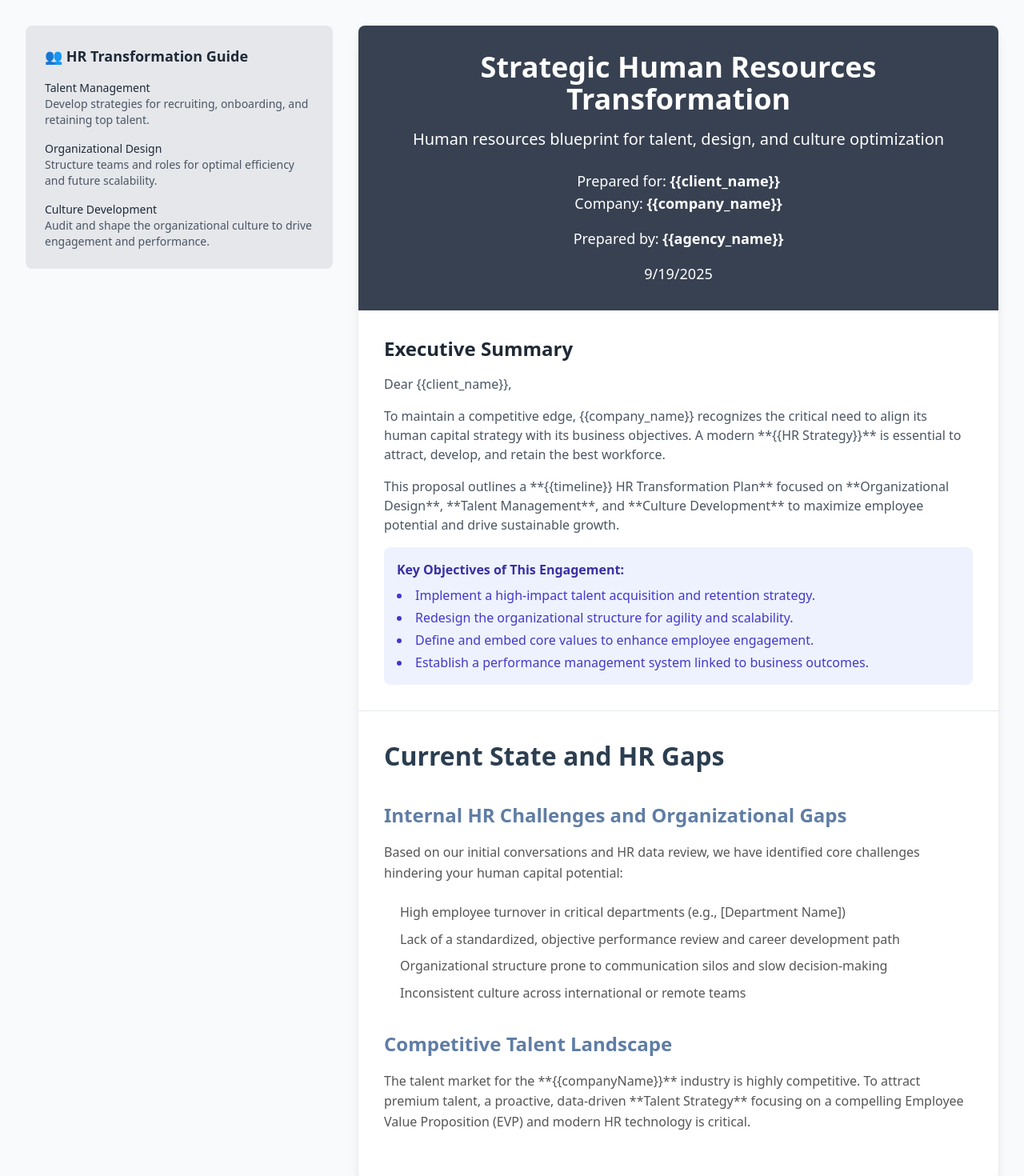
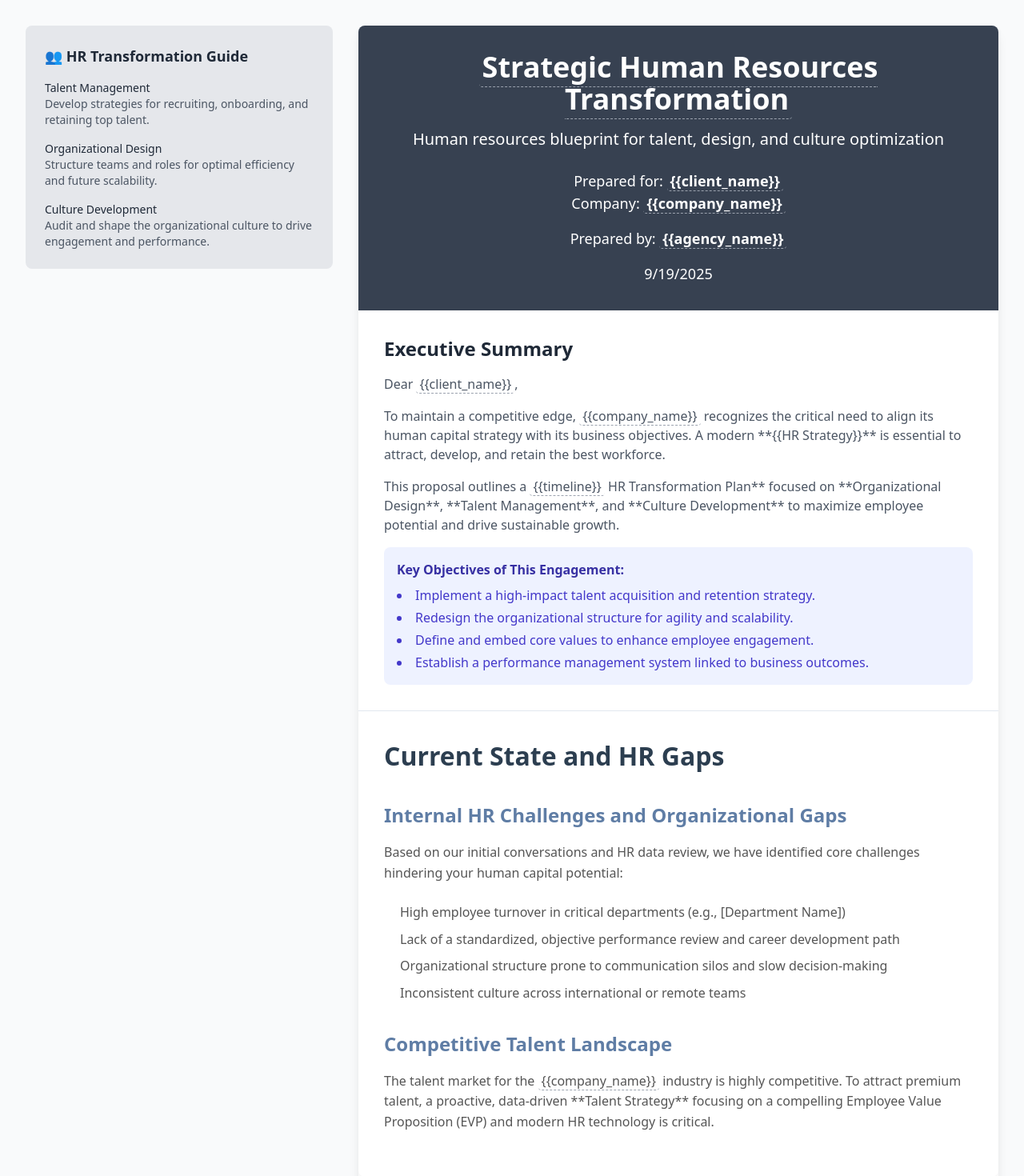
Before and after one commit to mercy-mwai/proposal_builder, a Next.js app: page /templates/business-proposal/hr-consulting in a window 1280 px wide. Shown: the top 1470 px of the page at 80% size. Built offline with nearby package versions, Linux system fonts and the light colour scheme.

Commit message:
Making my hrConsulting  file editable

```diff
--- a/components/templates/business/hrConsultingTemplate.tsx
+++ b/components/templates/business/hrConsultingTemplate.tsx
@@ -16,12 +16,13 @@ import {
   Download,
   User,
   Target,
-  Users, // Organizational Design/HR
-  Briefcase, // Talent Management
-  Heart, // Culture
-  BarChart, // Performance
+  Users,
+  Briefcase,
+  Heart,
+  BarChart,
 } from "lucide-react";
 import { useRouter } from "next/navigation";
+import EditableField from "../EditableField";
 
 interface HRConsultingTemplateProps {
   clientName?: string;
@@ -30,6 +31,8 @@ interface HRConsultingTemplateProps {
   projectTitle?: string;
   timeline?: string;
   totalInvestment?: string;
+  userEmail?:string;
+  userPhone?:string;
 }
 
 export default function HRConsultingTemplate({
@@ -39,6 +42,8 @@ export default function HRConsultingTemplate({
   projectTitle = "Strategic Human Resources Transformation",
   timeline = "{{timeline}}",
   totalInvestment = "{{total_investment}}",
+  userEmail="{{user_email}}",
+  userPhone="{{user_phone}}"
 }: HRConsultingTemplateProps) {
   const [downloadForm, setDownloadForm] = useState({
     firstName: "",
@@ -160,22 +165,30 @@ export default function HRConsultingTemplate({
           <div className="lg:col-span-2">
             <div className="bg-white rounded-lg shadow-lg overflow-hidden">
               <div className="bg-gray-700 text-white p-8 text-center">
-                <h1 className="text-4xl font-bold mb-4">{projectTitle}</h1>
+                <h1 className="text-4xl font-bold mb-4">
+                  <EditableField label="projectTitle" defaultValue={projectTitle} />
+                </h1>
                 <p className="text-xl mb-6">
                   Human resources blueprint for talent, design, and culture optimization
                 </p>
                 <div className="text-lg">
                   <p>
                     Prepared for:{" "}
-                    <span className="font-semibold">{clientName}</span>
+                    <span className="font-semibold">
+                      <EditableField label="clientName" defaultValue={clientName} />
+                    </span>
                   </p>
                   <p>
                     Company:{" "}
-                    <span className="font-semibold">{companyName}</span>
+                    <span className="font-semibold">
+                      <EditableField label="companyName" defaultValue={companyName} />
+                    </span>
                   </p>
                   <p className="mt-4">
                     Prepared by:{" "}
-                    <span className="font-semibold">{agencyName}</span>
+                    <span className="font-semibold">
+                      <EditableField label="agencyName" defaultValue={agencyName} />
+                    </span>
                   </p>
                   <p className="mt-4">{new Date().toLocaleDateString()}</p>
                 </div>
@@ -186,12 +199,12 @@ export default function HRConsultingTemplate({
                   Executive Summary
                 </h2>
                 <div className="prose max-w-none text-gray-600">
-                  <p className="mb-4">Dear {clientName},</p>
+                  <p className="mb-4">Dear <EditableField label="clientName" defaultValue={clientName} />,</p>
                   <p className="mb-4">
-                    To maintain a competitive edge, {companyName} recognizes the critical need to align its human capital strategy with its business objectives. A modern **{'{{HR Strategy}}'}** is essential to attract, develop, and retain the best workforce.
+                    To maintain a competitive edge,  <EditableField label="companyName" defaultValue={companyName} /> recognizes the critical need to align its human capital strategy with its business objectives. A modern **{'{{HR Strategy}}'}** is essential to attract, develop, and retain the best workforce.
                   </p>
                   <p className="mb-4">
-                    This proposal outlines a **{timeline} HR Transformation Plan** focused on **Organizational Design**, **Talent Management**, and **Culture Development** to maximize employee potential and drive sustainable growth.
+                    This proposal outlines a <EditableField label="timeline" defaultValue={timeline} /> HR Transformation Plan** focused on **Organizational Design**, **Talent Management**, and **Culture Development** to maximize employee potential and drive sustainable growth.
                   </p>
                   <div className="bg-indigo-50 p-4 rounded-lg">
                     <h3 className="font-semibold text-indigo-800 mb-2">
@@ -291,7 +304,7 @@ export default function HRConsultingTemplate({
                     marginBottom: "1.5rem",
                   }}
                 >
-                  The talent market for the **{'{{companyName}}'}** industry is highly competitive. To attract premium talent, a proactive, data-driven **Talent Strategy** focusing on a compelling Employee Value Proposition (EVP) and modern HR technology is critical.
+                  The talent market for the <EditableField label="companyName" defaultValue={companyName} /> industry is highly competitive. To attract premium talent, a proactive, data-driven **Talent Strategy** focusing on a compelling Employee Value Proposition (EVP) and modern HR technology is critical.
                 </p>
               </section>
 
@@ -301,7 +314,7 @@ export default function HRConsultingTemplate({
                 </h2>
                 <div className="prose max-w-none text-gray-600">
                   <p className="mb-6">
-                    We propose a comprehensive, **{'{{timeline}}'} HR Transformation Blueprint** structured around the critical pillars of modern people operations: **Talent Management, Organizational Design, and Culture.**
+                    We propose a comprehensive, <EditableField label="timeline" defaultValue={timeline} /> HR Transformation Blueprint** structured around the critical pillars of modern people operations: **Talent Management, Organizational Design, and Culture.**
                   </p>
 
                   <div className="space-y-6">
@@ -469,7 +482,9 @@ export default function HRConsultingTemplate({
 
                   <div className="grid grid-cols-3 gap-4 p-4 bg-gray-100 font-bold rounded-b-lg">
                     <span>Total Core HR Investment</span>
-                    <span>{totalInvestment}</span>
+                    <span>
+                      <EditableField label="totalInvestment" defaultValue={totalInvestment} />
+                    </span>
                     <span>12 Weeks (Core)</span>
                   </div>
                 </div>
@@ -530,7 +545,8 @@ export default function HRConsultingTemplate({
                 </h2>
                 <div className="prose max-w-none text-gray-600">
                   <p className="mb-6">
-                    {companyName}'s future growth is directly linked to the capabilities and engagement of its people. {agencyName} is ready to build the high-performance workforce and culture you need.
+                    <EditableField label="companyName" defaultValue={companyName} />'s future growth is directly linked to the capabilities and engagement of its people.
+                     <EditableField label="agencyName" defaultValue={agencyName} /> is ready to build the high-performance workforce and culture you need.
                   </p>
 
                   <div className="bg-indigo-50 p-6 rounded-lg">
@@ -541,7 +557,9 @@ export default function HRConsultingTemplate({
                       <li>Schedule a final Q&A session with the HR leadership</li>
                       <li>Approve the HR Consulting Agreement</li>
                       <li>
-                        Form the joint {agencyName}/{companyName} HR project team
+                        Form the joint
+                        <EditableField label="agencyName" defaultValue={agencyName} />
+                        / <EditableField label="companyName" defaultValue={companyName} /> HR project team
                       </li>
                       <li>Commence Phase 1: HR Audit & Baseline Assessment</li>
                     </ol>
@@ -552,10 +570,10 @@ export default function HRConsultingTemplate({
                       Ready to transform your human capital?
                     </p>
                     <div className="space-y-2">
-                      <p className="font-semibold">{agencyName}</p>
+                      <p className="font-semibold"><EditableField label="agencyName" defaultValue={agencyName} /></p>
                       <p>Human Resources Consulting Partners</p>
-                      <p>Email: hr@agency.com</p>
-                      <p>Phone: 07890986568</p>
+                      <p><EditableField label="userEmail" defaultValue={userEmail} /></p>
+                      <p><EditableField label="userPhone" defaultValue={userPhone} /></p>
                     </div>
                   </div>
                 </div>
```
